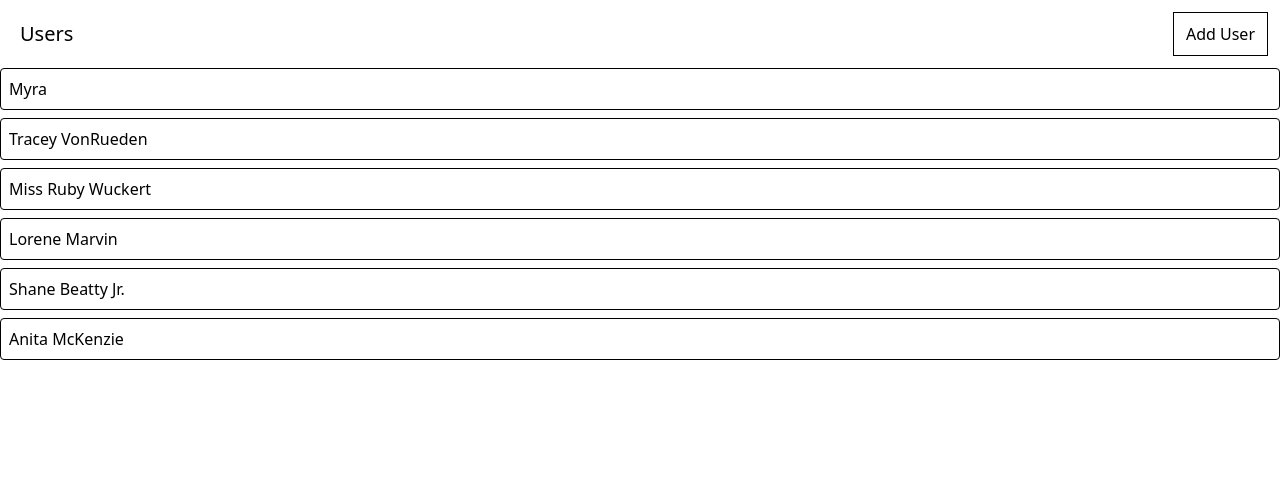
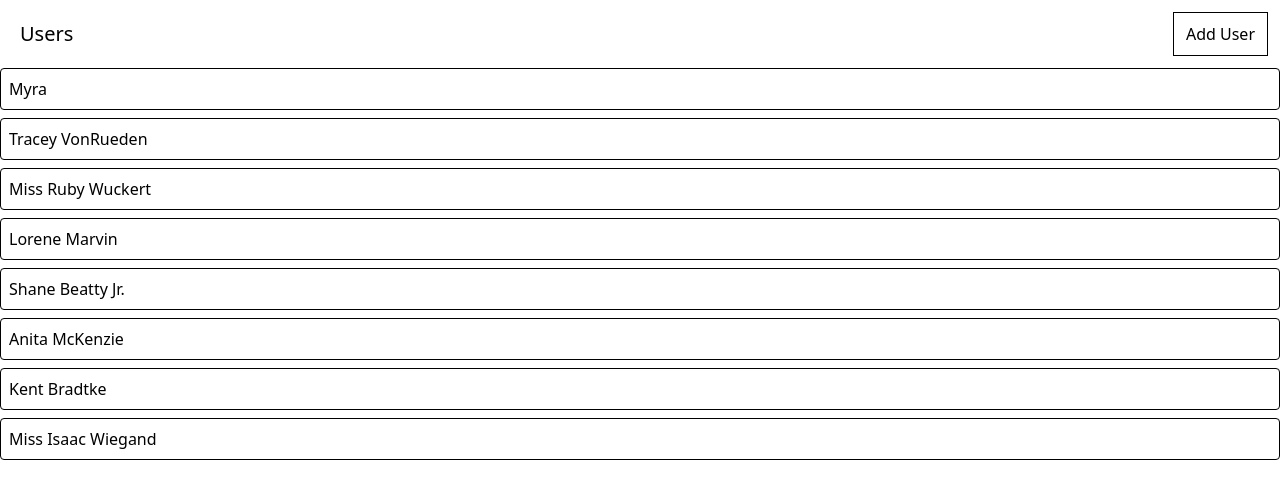
Before and after one commit to numberwang55/media, a React app: page / in a window 1280 px wide. Shown: the top 498 px of the page. Built offline with nearby package versions, Linux system fonts and the light colour scheme; data requests are answered from the project's data file; the HTML template or start-up script is replaced by a standard one.

Commit message:
handling errors with user creation in component using async thunk

```diff
--- a/db.json
+++ b/db.json
@@ -23,6 +23,14 @@
     {
       "name": "Anita McKenzie",
       "id": 6
+    },
+    {
+      "name": "Kent Bradtke",
+      "id": 7
+    },
+    {
+      "name": "Miss Isaac Wiegand",
+      "id": 8
     }
   ],
   "albums": [],
--- a/src/components/UsersList.js
+++ b/src/components/UsersList.js
@@ -7,6 +7,8 @@ import Button from "./Button";
 export default function UsersList() {
   const [isLoadingUsers, setIsLoadingUsers] = useState(false);
   const [loadingUsersError, setLoadingUsersError] = useState(null);
+  const [isCreatingUser, setIsCreatingUser] = useState(false);
+  const [creatingUserError, setCreatingUserError] = useState(null);
   const dispatch = useDispatch()
   const {data} = useSelector(state => state.users)
 
@@ -19,7 +21,11 @@ export default function UsersList() {
   }, [dispatch]);
 
   const handleAddUser = () => {
+    setIsCreatingUser(true);
     dispatch(addUser())
+      .unwrap()
+      .catch((err) => setCreatingUserError(err))
+      .finally(() => setIsCreatingUser(false))
   }
 
   if (isLoadingUsers) {
@@ -42,7 +48,10 @@ export default function UsersList() {
     <div>
       <div className="flex flex-row justify-between m-3">
         <h1 className="m-2 text-xl">Users</h1>
-        <Button onClick={handleAddUser}>Add User</Button>
+        {isCreatingUser
+          ? "Creating User..."
+          : <Button onClick={handleAddUser}>Add User</Button>}
+        {creatingUserError && `${creatingUserError.message}`}
       </div>
       {renderedUsers}
     </div>
```
